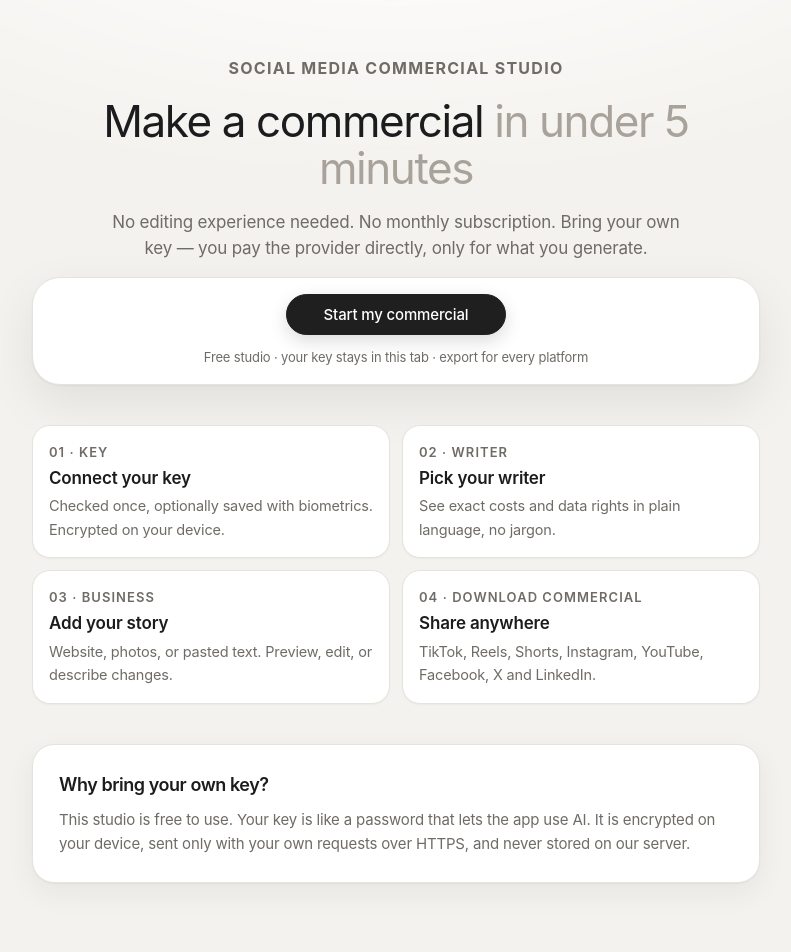
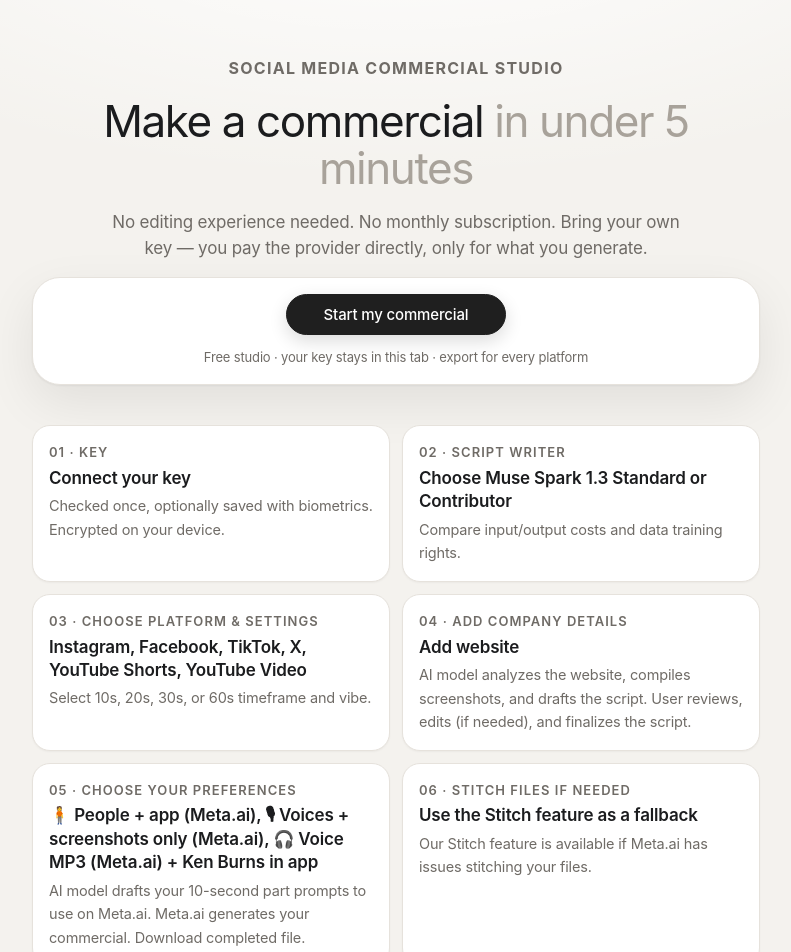
Before and after one commit to alkaika/ai-social-commercial-studio, a Next.js app: page / in a window 1280 px wide. Shown: the top 952 px of the page, without its empty margins (244-1035 px from the left). Built offline with nearby package versions, Linux system fonts and the light colour scheme.

Commit message:
Landing tiles 02-06 copy refresh + Story wait-for-completion instructions

```diff
--- a/app/page.tsx
+++ b/app/page.tsx
@@ -71,19 +71,29 @@ function HomeInner() {
           <p className="text-[14.5px] text-muted mt-1 leading-relaxed">Checked once, optionally saved with biometrics. Encrypted on your device.</p>
         </div>
         <div className="meta-tile">
-          <p className="text-[13px] font-semibold uppercase tracking-[0.08em] text-muted mb-1">02 · Writer</p>
-          <p className="font-semibold text-[17px] leading-snug">Pick your writer</p>
-          <p className="text-[14.5px] text-muted mt-1 leading-relaxed">See exact costs and data rights in plain language, no jargon.</p>
+          <p className="text-[13px] font-semibold uppercase tracking-[0.08em] text-muted mb-1">02 · Script writer</p>
+          <p className="font-semibold text-[17px] leading-snug">Choose Muse Spark 1.3 Standard or Contributor</p>
+          <p className="text-[14.5px] text-muted mt-1 leading-relaxed">Compare input/output costs and data training rights.</p>
         </div>
         <div className="meta-tile">
-          <p className="text-[13px] font-semibold uppercase tracking-[0.08em] text-muted mb-1">03 · Business</p>
-          <p className="font-semibold text-[17px] leading-snug">Add your story</p>
-          <p className="text-[14.5px] text-muted mt-1 leading-relaxed">Website, photos, or pasted text. Preview, edit, or describe changes.</p>
+          <p className="text-[13px] font-semibold uppercase tracking-[0.08em] text-muted mb-1">03 · Choose Platform & Settings</p>
+          <p className="font-semibold text-[17px] leading-snug">Instagram, Facebook, TikTok, X, YouTube Shorts, YouTube Video</p>
+          <p className="text-[14.5px] text-muted mt-1 leading-relaxed">Select 10s, 20s, 30s, or 60s timeframe and vibe.</p>
         </div>
         <div className="meta-tile">
-          <p className="text-[13px] font-semibold uppercase tracking-[0.08em] text-muted mb-1">04 · Download commercial</p>
-          <p className="font-semibold text-[17px] leading-snug">Share anywhere</p>
-          <p className="text-[14.5px] text-muted mt-1 leading-relaxed">TikTok, Reels, Shorts, Instagram, YouTube, Facebook, X and LinkedIn.</p>
+          <p className="text-[13px] font-semibold uppercase tracking-[0.08em] text-muted mb-1">04 · Add company details</p>
+          <p className="font-semibold text-[17px] leading-snug">Add website</p>
+          <p className="text-[14.5px] text-muted mt-1 leading-relaxed">AI model analyzes the website, compiles screenshots, and drafts the script. User reviews, edits (if needed), and finalizes the script.</p>
+        </div>
+        <div className="meta-tile">
+          <p className="text-[13px] font-semibold uppercase tracking-[0.08em] text-muted mb-1">05 · Choose your preferences</p>
+          <p className="font-semibold text-[17px] leading-snug">🧍 People + app (Meta.ai), 🎙 Voices + screenshots only (Meta.ai), 🎧 Voice MP3 (Meta.ai) + Ken Burns in app</p>
+          <p className="text-[14.5px] text-muted mt-1 leading-relaxed">AI model drafts your 10-second part prompts to use on Meta.ai. Meta.ai generates your commercial. Download completed file.</p>
+        </div>
+        <div className="meta-tile">
+          <p className="text-[13px] font-semibold uppercase tracking-[0.08em] text-muted mb-1">06 · Stitch files if needed</p>
+          <p className="font-semibold text-[17px] leading-snug">Use the Stitch feature as a fallback</p>
+          <p className="text-[14.5px] text-muted mt-1 leading-relaxed">Our Stitch feature is available if Meta.ai has issues stitching your files.</p>
         </div>
       </div>
       {!JUDGING && (
--- a/components/simple/VoiceMp3Card.tsx
+++ b/components/simple/VoiceMp3Card.tsx
@@ -130,7 +130,7 @@ export default function VoiceMp3Card({ batches, partEdits, onPartEdit, onResetPa
         </div>
       ))}
       <ol className="list-decimal ml-5 text-sm text-neutral-700 space-y-1">
-        <li>Copy Part 1, open meta.ai, click submit to generate the MP3. Repeat per part (same voice).</li>
+        <li>Copy Part 1, open meta.ai, click submit to generate the MP3. Wait for the voice file to complete before proceeding to the next step. Repeat per part (same voice).</li>
         <li>The LAST part asks Meta.ai to stitch all MP3s — download that finished file first, then upload it in the Voice MP3s + Ken Burns builder below.</li>
         <li>Add images + Build in the builder below — the parts join in order, or your one finished file goes straight under the Ken Burns motion.</li>
       </ol>
```
Also changed, not shown: components/simple/Storyboard.tsx (+1 -1 lines).
